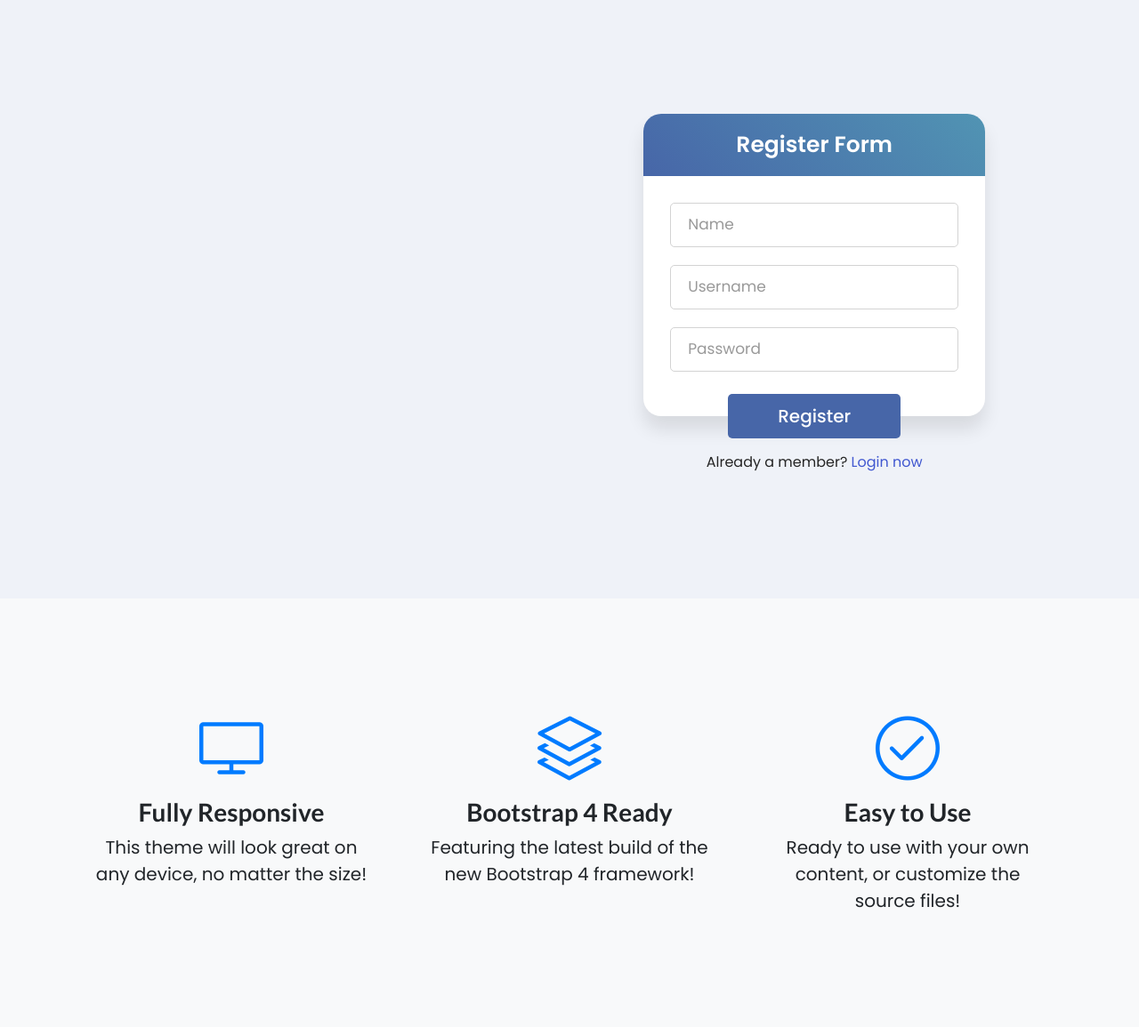
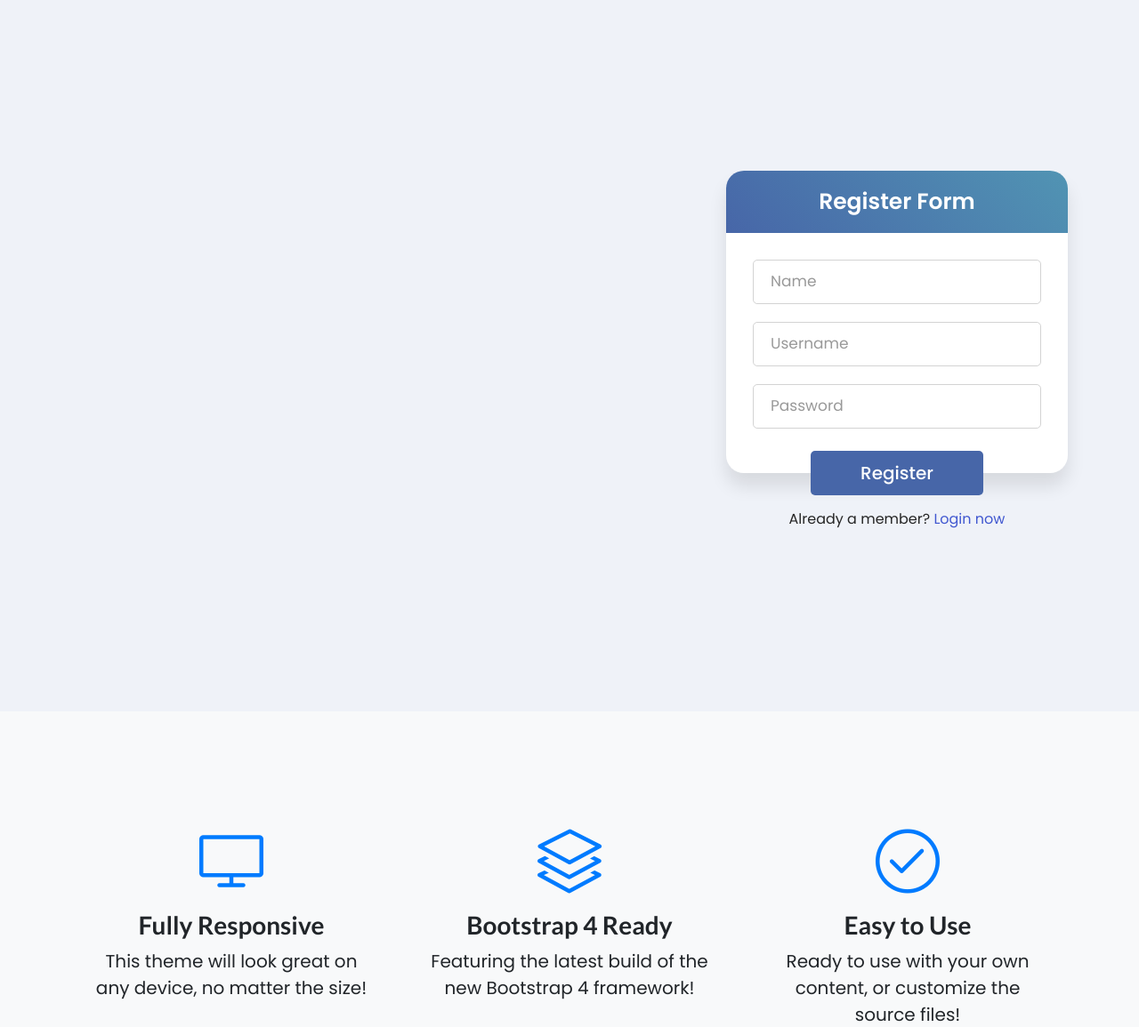
Before and after one commit to AmrutaKoshe/Project-Planner, a PHP site: page / in a window 1280 px wide. Shown: the top 1155 px of the page at 89% size. Run offline with PHP 8.4, Linux system fonts and the light colour scheme; some libraries are stand-ins or nearby versions.

Commit message:
header updated

```diff
--- a/assets/css/Register.css
+++ b/assets/css/Register.css
@@ -22,8 +22,9 @@ html,body{
   color: #fff;
 }
 .wrapper{
-  margin-top: -15%;
-  margin-left: 43%;
+  float: right;
+  margin-top: 12rem;
+  margin-right: 5rem;
   width: 30%;
   height: 340px;
   background: #fff;
--- a/index.php
+++ b/index.php
@@ -55,12 +55,21 @@ if(isset($_POST['submit'])){
 
   <!-- validations -->
   <script type="text/javascript" src="folder/validations.js"></script>
+  <style type="text/css">
+    .head1{
+      background-image: url('');
+      width: 100%;
+      height: 100vh;
+      background-repeat: no-repeat;
+    }
+  </style>
 
 </head>
 
 <body>
   <!-- Masthead -->
-    <div class="wrapper" style="margin-top: 10%; margin-bottom: 16%;">
+  <section class="head1">
+    <div class="wrapper">
           <div class="title">Register Form</div>
             <form action="<?php $_SERVER['PHP_SELF']; ?>" method="post" name="register" onsubmit="return validateform()">
               <div class="field">
@@ -79,6 +88,7 @@ if(isset($_POST['submit'])){
               <div class="signup-link">Already a member? <a href="folder/login.php">Login now</a></div>
             </form>
           </div>
+  </section>
 
   <!-- Icons Grid -->
   <section class="features-icons bg-light text-center col-lg-12">
```
